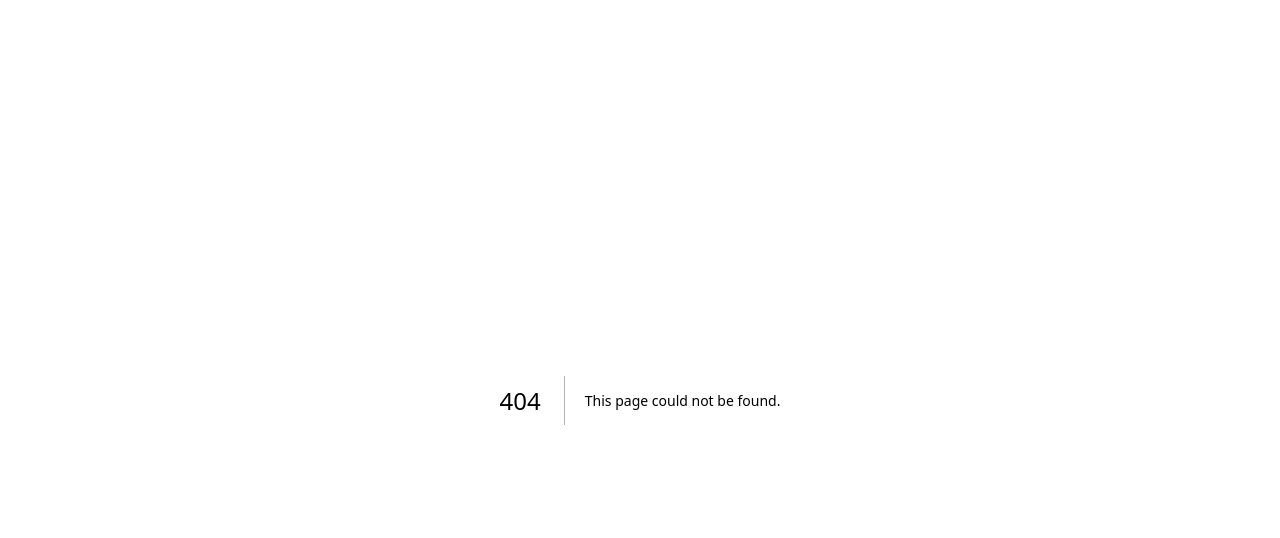
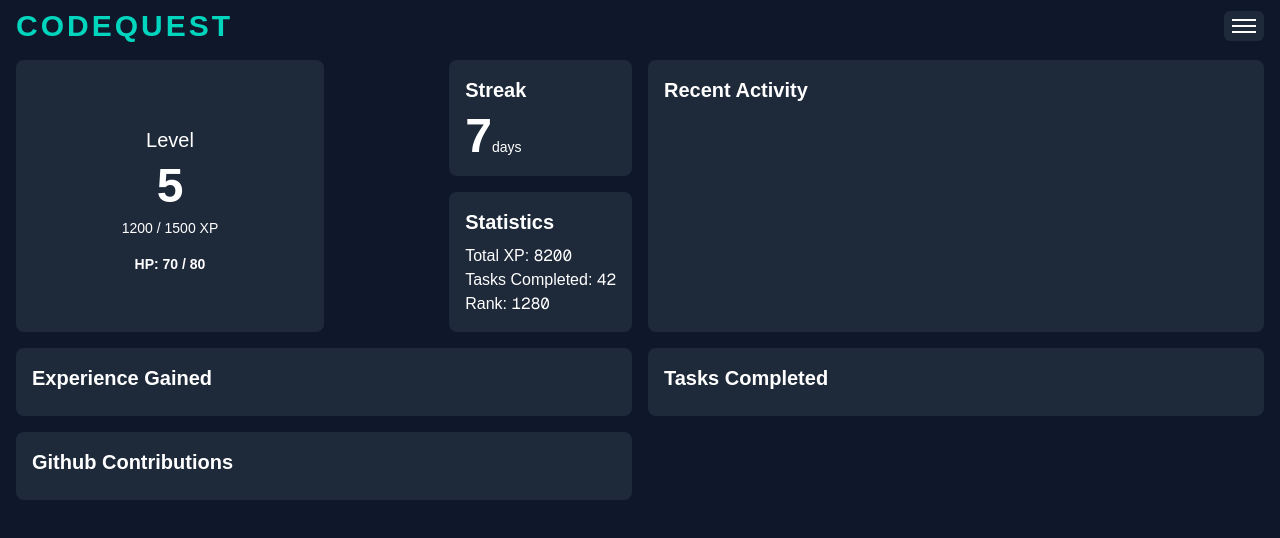
Before and after one commit to BlackStone8960/codequest-frontend, a Next.js app: page /dashboard in a window 1280 px wide. Before the commit this address had no page. Shown: the top 538 px of the page. Built offline with nearby package versions, Linux system fonts and the light colour scheme.

Commit message:
add(client): Add dashboard page and CardSection component

```diff
--- /dev/null
+++ b/src/app/components/CardSection.tsx
@@ -0,0 +1,16 @@
+export default function CardSection({
+  title,
+  children,
+  className = "",
+}: {
+  title: string;
+  children?: React.ReactNode;
+  className?: string;
+}) {
+  return (
+    <div className={`bg-gray-800 p-4 rounded-lg ${className}`}>
+      <h2 className="text-xl font-bold mb-2">{title}</h2>
+      {children}
+    </div>
+  );
+}
--- /dev/null
+++ b/src/app/dashboard/page.tsx
@@ -0,0 +1,119 @@
+"use client";
+
+import CardSection from "@/app/components/CardSection";
+import Link from "next/link";
+import { useState } from "react";
+
+export default function Dashboard() {
+  const [menuOpen, setMenuOpen] = useState(false);
+
+  return (
+    <div className="min-h-screen bg-[#0f172a] text-white px-4 py-2">
+      {/* Header */}
+      <div className="flex justify-between items-center mb-4">
+        <h1 className="text-3xl font-bold text-teal-400 tracking-widest">
+          CODEQUEST
+        </h1>
+        <button
+          onClick={() => setMenuOpen(true)}
+          className="p-2 bg-gray-800 rounded-md"
+        >
+          <span className="block w-6 h-0.5 bg-white mb-1"></span>
+          <span className="block w-6 h-0.5 bg-white mb-1"></span>
+          <span className="block w-6 h-0.5 bg-white"></span>
+        </button>
+      </div>
+
+      {/* Hamburger menu items */}
+      {menuOpen && (
+        <>
+          <div
+            className="fixed inset-0 bg-black/50 z-40"
+            onClick={() => setMenuOpen(false)}
+          />
+          <div className="fixed top-0 right-0 w-64 h-full bg-gray-900 z-50 shadow-lg transform transition-transform duration-300">
+            <div className="flex justify-end p-4">
+              <button
+                onClick={() => setMenuOpen(false)}
+                className="text-white text-xl"
+                aria-label="Close menu"
+              >
+                &times;
+              </button>
+            </div>
+            <nav className="flex flex-col gap-4 p-4">
+              <Link href="/tasks" className="bg-gray-700 p-2 rounded">
+                Tasks
+              </Link>
+              <Link
+                href="/github-contributions"
+                className="bg-gray-700 p-2 rounded"
+              >
+                Github Contributions
+              </Link>
+              <Link href="/profile" className="bg-gray-700 p-2 rounded">
+                Profile
+              </Link>
+              <Link href="/settings" className="bg-gray-700 p-2 rounded">
+                Settings
+              </Link>
+            </nav>
+          </div>
+        </>
+      )}
+
+      {/* Main Grid */}
+      <div className="grid gap-4 md:grid-cols-2">
+        <div className="flex justify-between gap-4">
+          {/* Level & HP */}
+          <CardSection
+            title=""
+            className="text-center w-1/2 flex items-center justify-center flex-col"
+          >
+            <div className="text-xl">Level</div>
+            <div className="text-5xl font-bold my-2">5</div>
+            <div className="text-sm">1200 / 1500 XP</div>
+            <div className="mt-4 text-sm font-bold">HP: 70 / 80</div>
+            {/* TODO: Replace with dynamic Level/HP data */}
+          </CardSection>
+
+          <div className="grid gap-4">
+            {/* Streak */}
+            <CardSection title="Streak">
+              <div>
+                <span className="text-5xl font-bold mt-2">7</span>
+                <span className="text-sm">days</span>
+              </div>
+              {/* TODO: Replace with dynamic streak data */}
+            </CardSection>
+
+            {/* Statistics */}
+            <CardSection title="Statistics">
+              <p>
+                Total XP: <span className="font-mono">8200</span>
+              </p>
+              <p>
+                Tasks Completed: <span className="font-mono">42</span>
+              </p>
+              <p>
+                Rank: <span className="font-mono">1280</span>
+              </p>
+              {/* TODO: Replace with actual statistics */}
+            </CardSection>
+          </div>
+        </div>
+        {/* Recent Activity */}
+        <CardSection title="Recent Activity" />
+
+        {/* Experience Gained */}
+        <CardSection title="Experience Gained" />
+
+        {/* Tasks Completed */}
+        <CardSection title="Tasks Completed" />
+
+        {/* Github Contributions */}
+        <CardSection title="Github Contributions" />
+      </div>
+    </div>
+  );
+}
--- a/src/app/login/page.tsx
+++ b/src/app/login/page.tsx
@@ -5,7 +5,7 @@
 import { useRouter } from "next/navigation";
 import { useState } from "react";
 
-const LoginPage = () => {
+export default function LoginPage() {
   const [email, setEmail] = useState("");
   const [password, setPassword] = useState("");
   const { setUser } = useUserStore();
@@ -34,7 +34,7 @@
       localStorage.setItem("token", token);
 
       // Redirect to dashboard
-      // router.push("/dashboard");
+      router.push("/dashboard");
     } catch (error: any) {
       console.error(
         "Login error:",
@@ -143,6 +143,4 @@
       </div>
     </div>
   );
-};
-
-export default LoginPage;
+}
--- a/src/app/page.tsx
+++ b/src/app/page.tsx
@@ -1,103 +1,5 @@
-import Image from "next/image";
+import { redirect } from "next/navigation";
 
 export default function Home() {
-  return (
-    <div className="grid grid-rows-[20px_1fr_20px] items-center justify-items-center min-h-screen p-8 pb-20 gap-16 sm:p-20 font-[family-name:var(--font-geist-sans)]">
-      <main className="flex flex-col gap-[32px] row-start-2 items-center sm:items-start">
-        <Image
-          className="dark:invert"
-          src="/next.svg"
-          alt="Next.js logo"
-          width={180}
-          height={38}
-          priority
-        />
-        <ol className="list-inside list-decimal text-sm/6 text-center sm:text-left font-[family-name:var(--font-geist-mono)]">
-          <li className="mb-2 tracking-[-.01em]">
-            Get started by editing{" "}
-            <code className="bg-black/[.05] dark:bg-white/[.06] px-1 py-0.5 rounded font-[family-name:var(--font-geist-mono)] font-semibold">
-              src/app/page.tsx
-            </code>
-            .
-          </li>
-          <li className="tracking-[-.01em]">
-            Save and see your changes instantly.
-          </li>
-        </ol>
-
-        <div className="flex gap-4 items-center flex-col sm:flex-row">
-          <a
-            className="rounded-full border border-solid border-transparent transition-colors flex items-center justify-center bg-foreground text-background gap-2 hover:bg-[#383838] dark:hover:bg-[#ccc] font-medium text-sm sm:text-base h-10 sm:h-12 px-4 sm:px-5 sm:w-auto"
-            href="https://vercel.com/new?utm_source=create-next-app&utm_medium=appdir-template-tw&utm_campaign=create-next-app"
-            target="_blank"
-            rel="noopener noreferrer"
-          >
-            <Image
-              className="dark:invert"
-              src="/vercel.svg"
-              alt="Vercel logomark"
-              width={20}
-              height={20}
-            />
-            Deploy now
-          </a>
-          <a
-            className="rounded-full border border-solid border-black/[.08] dark:border-white/[.145] transition-colors flex items-center justify-center hover:bg-[#f2f2f2] dark:hover:bg-[#1a1a1a] hover:border-transparent font-medium text-sm sm:text-base h-10 sm:h-12 px-4 sm:px-5 w-full sm:w-auto md:w-[158px]"
-            href="https://nextjs.org/docs?utm_source=create-next-app&utm_medium=appdir-template-tw&utm_campaign=create-next-app"
-            target="_blank"
-            rel="noopener noreferrer"
-          >
-            Read our docs
-          </a>
-        </div>
-      </main>
-      <footer className="row-start-3 flex gap-[24px] flex-wrap items-center justify-center">
-        <a
-          className="flex items-center gap-2 hover:underline hover:underline-offset-4"
-          href="https://nextjs.org/learn?utm_source=create-next-app&utm_medium=appdir-template-tw&utm_campaign=create-next-app"
-          target="_blank"
-          rel="noopener noreferrer"
-        >
-          <Image
-            aria-hidden
-            src="/file.svg"
-            alt="File icon"
-            width={16}
-            height={16}
-          />
-          Learn
-        </a>
-        <a
-          className="flex items-center gap-2 hover:underline hover:underline-offset-4"
-          href="https://vercel.com/templates?framework=next.js&utm_source=create-next-app&utm_medium=appdir-template-tw&utm_campaign=create-next-app"
-          target="_blank"
-          rel="noopener noreferrer"
-        >
-          <Image
-            aria-hidden
-            src="/window.svg"
-            alt="Window icon"
-            width={16}
-            height={16}
-          />
-          Examples
-        </a>
-        <a
-          className="flex items-center gap-2 hover:underline hover:underline-offset-4"
-          href="https://nextjs.org?utm_source=create-next-app&utm_medium=appdir-template-tw&utm_campaign=create-next-app"
-          target="_blank"
-          rel="noopener noreferrer"
-        >
-          <Image
-            aria-hidden
-            src="/globe.svg"
-            alt="Globe icon"
-            width={16}
-            height={16}
-          />
-          Go to nextjs.org →
-        </a>
-      </footer>
-    </div>
-  );
+  redirect("/dashboard");
 }
```
Also changed, not shown: tsconfig.json (+5 -17 lines).
